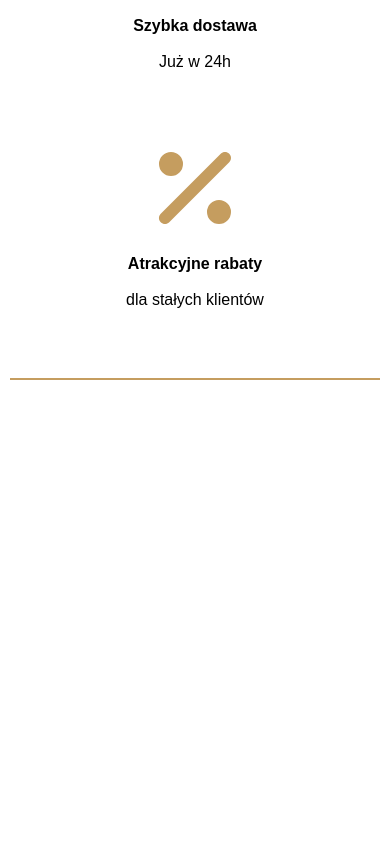
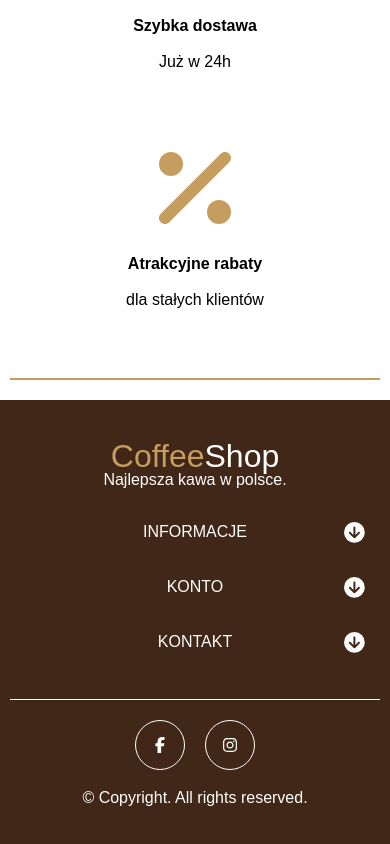
Before and after one commit to PatrykAdamski/CoffeeShop, a React (Create React App) app: page / in a window 390 px wide. Shown: the part 2254-3098 px from the top of the page. Before the commit the page ends 2634 px from the top, so only its background shows below. Built offline with nearby package versions, Linux system fonts and the light colour scheme.

Commit message:
Create funcional accordion reusable and footer view on mobile

```diff
--- a/package.json
+++ b/package.json
@@ -4,6 +4,7 @@
   "private": true,
   "dependencies": {
     "@fortawesome/fontawesome-svg-core": "^6.1.1",
+    "@fortawesome/free-brands-svg-icons": "^6.1.1",
     "@fortawesome/free-solid-svg-icons": "^6.1.1",
     "@fortawesome/react-fontawesome": "^0.1.18",
     "@testing-library/jest-dom": "^5.16.4",
--- a/src/assets/styles/main.scss
+++ b/src/assets/styles/main.scss
@@ -27,3 +27,5 @@
 @import "../../components/aboutUs/aboutUs";
 @import "../../components/carouselBrand/carouselBrand";
 @import "../../components/benefits/benefits";
+@import "../../components/accordion/accordion";
+@import "../../components/footer/footer";
--- /dev/null
+++ b/src/components/accordion/Accordion.tsx
@@ -0,0 +1,31 @@
+import React, { useState } from "react";
+import { AccordionItem } from "../accordion/AccordionItem";
+
+type AccordionProps = { data: { title: string; listItems: string[] }[] };
+
+export const Accordion = ({ data }: AccordionProps) => {
+  const [clickedAccordionItem, setClickedAccordionItem] = useState(0);
+
+  const handleToggle = (index: number) => {
+    if (clickedAccordionItem === index) {
+      return setClickedAccordionItem(0);
+    }
+    setClickedAccordionItem(index);
+  };
+
+  return (
+    <>
+      {data.map((item, index) => {
+        return (
+          <AccordionItem
+            index={index + 1}
+            handleToggle={handleToggle}
+            isActive={clickedAccordionItem === index + 1}
+            title={item.title}
+            listItems={item.listItems}
+          />
+        );
+      })}
+    </>
+  );
+};
--- /dev/null
+++ b/src/components/accordion/AccordionItem.tsx
@@ -0,0 +1,39 @@
+import React from "react";
+import {
+  faCircleArrowDown,
+  faCircleArrowUp,
+} from "@fortawesome/free-solid-svg-icons";
+import { FontAwesomeIcon } from "@fortawesome/react-fontawesome";
+
+interface AccordionItemProps {
+  title: string;
+  listItems: string[];
+  isActive: boolean;
+  index: number;
+  handleToggle: (index: number) => void;
+}
+
+export const AccordionItem: React.FC<AccordionItemProps> = ({
+  title,
+  listItems,
+  isActive,
+  index,
+  handleToggle,
+}) => {
+  return (
+    <div className={`accordion ${isActive ? "accordion--active" : ""}`}>
+      <div onClick={() => handleToggle(index)} className="accordion__container">
+        <p className="accordion__title">{title}</p>
+        <FontAwesomeIcon
+          className="accordion__icon-arrow"
+          icon={isActive ? faCircleArrowUp : faCircleArrowDown}
+        />
+      </div>
+      <ul className="accordion__list">
+        {listItems.map((item) => {
+          return <a href="/#">{item}</a>;
+        })}
+      </ul>
+    </div>
+  );
+};
--- /dev/null
+++ b/src/components/accordion/_accordion.scss
@@ -0,0 +1,45 @@
+.accordion {
+  display: flex;
+  flex-direction: column;
+  align-items: center;
+  height: 55px;
+  overflow: hidden;
+  background-color: $primary-color;
+  border-radius: 6px;
+  transition: 1s;
+
+  &--active {
+    height: 200px;
+  }
+
+  &__container {
+    position: relative;
+    display: flex;
+    width: 95vw;
+    align-items: center;
+    justify-content: center;
+  }
+
+  &__icon-arrow {
+    position: absolute;
+    right: 15px;
+    font-size: 1.3rem;
+  }
+
+  &__list {
+    display: flex;
+    flex-direction: column;
+    justify-content: center;
+    align-items: center;
+
+    & a {
+      padding: 10px;
+      color: $white-color;
+    }
+  }
+
+  &__title {
+    text-transform: uppercase;
+    padding: 20px 0;
+  }
+}
--- /dev/null
+++ b/src/components/footer/Footer.tsx
@@ -0,0 +1,48 @@
+import React from "react";
+import { FontAwesomeIcon } from "@fortawesome/react-fontawesome";
+import { faFacebookF, faInstagram } from "@fortawesome/free-brands-svg-icons";
+import Logo from "../logo/Logo";
+import { Accordion } from "../accordion/Accordion";
+
+export const Footer = () => {
+  const footerAccordion = [
+    {
+      title: "Informacje",
+      listItems: ["Strona główna", "O nas", "Regulamin"],
+    },
+    {
+      title: "Konto",
+      listItems: ["Ustawienia konta"],
+    },
+    {
+      title: "Kontakt",
+      listItems: ["Formularz kontaktowy", "Dane kontaktowe"],
+    },
+  ];
+
+  return (
+    <footer className="footer">
+      <div className="footer__top-part">
+        <div className="footer__logo-container">
+          <Logo></Logo>
+          <p>Najlepsza kawa w polsce.</p>
+        </div>
+        <Accordion data={footerAccordion}></Accordion>
+      </div>
+
+      <div className="footer__bottom-part">
+        <div className="footer__social-container">
+          <div className="footer__circle">
+            <FontAwesomeIcon icon={faFacebookF}></FontAwesomeIcon>
+          </div>
+          <div className="footer__circle">
+            <FontAwesomeIcon icon={faInstagram}></FontAwesomeIcon>
+          </div>
+        </div>
+        <p className="footer__copyright">
+          &copy; Copyright. All rights reserved.
+        </p>
+      </div>
+    </footer>
+  );
+};
--- /dev/null
+++ b/src/components/footer/_footer.scss
@@ -0,0 +1,45 @@
+.footer {
+  display: flex;
+  flex-direction: column;
+  align-items: center;
+  margin-top: 20px;
+  padding: 40px 20px;
+  background-color: $primary-color;
+  color: $white-color;
+
+  &__logo-container {
+    display: flex;
+    flex-direction: column;
+    align-items: center;
+    margin-bottom: 1rem;
+  }
+
+  &__social-container {
+    display: flex;
+    justify-content: center;
+    margin: 20px 0;
+  }
+
+  &__circle {
+    display: flex;
+    justify-content: center;
+    align-items: center;
+    width: 50px;
+    height: 50px;
+    border-radius: 50%;
+    border: 1px solid $white-color;
+
+    &:nth-last-child(1) {
+      margin-left: 20px;
+    }
+  }
+
+  &__top-part {
+    &::after {
+      content: "";
+      display: block;
+      border-bottom: 1px solid $white-color;
+      margin-top: 30px;
+    }
+  }
+}
--- a/src/components/logo/_logo.scss
+++ b/src/components/logo/_logo.scss
@@ -7,3 +7,7 @@
     color: $white-color;
   }
 }
+
+.footer .logo {
+  color: $secondary-color;
+}
--- a/src/components/navigation/_navigation.scss
+++ b/src/components/navigation/_navigation.scss
@@ -10,7 +10,7 @@
   overflow: hidden;
   transition: 1s;
   z-index: 1;
-  // border-bottom: 2px solid $primary-color;
+
   @include tablet {
     height: auto;
     flex-direction: row;
--- a/src/views/root/Root.tsx
+++ b/src/views/root/Root.tsx
@@ -4,6 +4,7 @@ import { Header } from "../../components/header/Header";
 import { AboutUs } from "../../components/aboutUs/AboutUs";
 import { CarouselBrand } from "../../components/carouselBrand/CarouselBrand";
 import { Benefits } from "../../components/benefits/Benefits";
+import { Footer } from "../../components/footer/Footer";
 
 function Root() {
   return (
@@ -13,6 +14,7 @@ function Root() {
       <CarouselBrand />
       <AboutUs />
       <Benefits />
+      <Footer />
     </>
   );
 }
```
Also changed, not shown: 1 other file (tests, documents, lock files or other folders).
